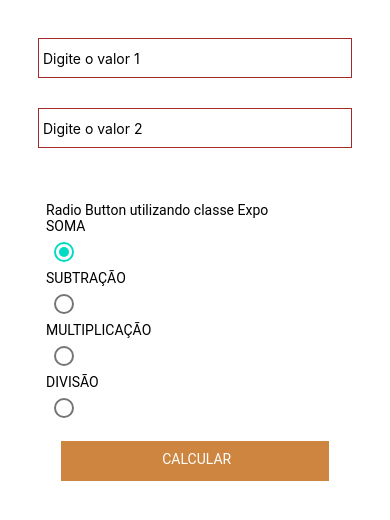
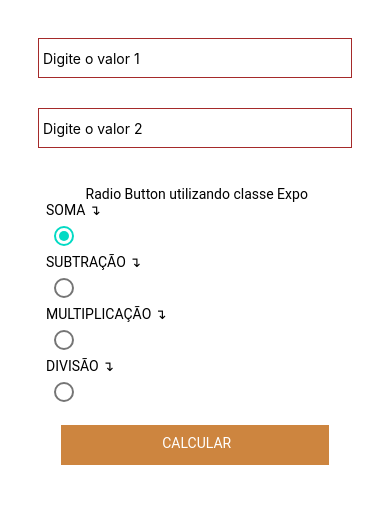
Before and after one commit to LauraLemos/OperacoesMatDDMI, a React Native app: screen / in a window 390 px wide. Shown: the top 520 px of the page. Built offline with nearby package versions, Linux system fonts and the light colour scheme.

Commit message:
c/ botão radio e css ok

```diff
--- a/App.js
+++ b/App.js
@@ -62,24 +62,24 @@ export default class App extends React.Component{
         keyboardType ='numeric'/>
 
 <ScrollView style = {{padding:23}}>
-        <Text>                                                                                                                        Radio Button utilizando classe Expo</Text>
+        <Text style = {{textAlign:'center'}}> Radio Button utilizando classe Expo</Text>
         <RadioButton.Group
         onValueChange = {valorRadio => this.setState({valorRadio})}
         value = {this.state.valorRadio}>
           <View>
-            <Text>SOMA</Text>
+            <Text>SOMA ↴</Text>
             <RadioButton value='soma'/>
           </View>
           <View>
-            <Text>SUBTRAÇÃO</Text>
+            <Text>SUBTRAÇÃO ↴</Text>
             <RadioButton value='subtrair'/>
           </View>
           <View>
-            <Text>MULTIPLICAÇÃO</Text>
+            <Text>MULTIPLICAÇÃO ↴</Text>
             <RadioButton value='multiplicar'/>
           </View>
           <View>
-            <Text>DIVISÃO</Text>
+            <Text>DIVISÃO ↴</Text>
             <RadioButton value='dividir'/>
           </View>
         </RadioButton.Group>
--- a/src/componentes/meuestilo.js
+++ b/src/componentes/meuestilo.js
@@ -1,4 +1,7 @@
-
+//Aluna: LAURA ALVES LEMOS - 6° INFO
+//Aluna: LAURA ALVES LEMOS - 6° INFO
+//Aluna: LAURA ALVES LEMOS - 6° INFO
+//Aluna: LAURA ALVES LEMOS - 6° INFO
 
 import {StyleSheet} from 'react-native'
 
```
